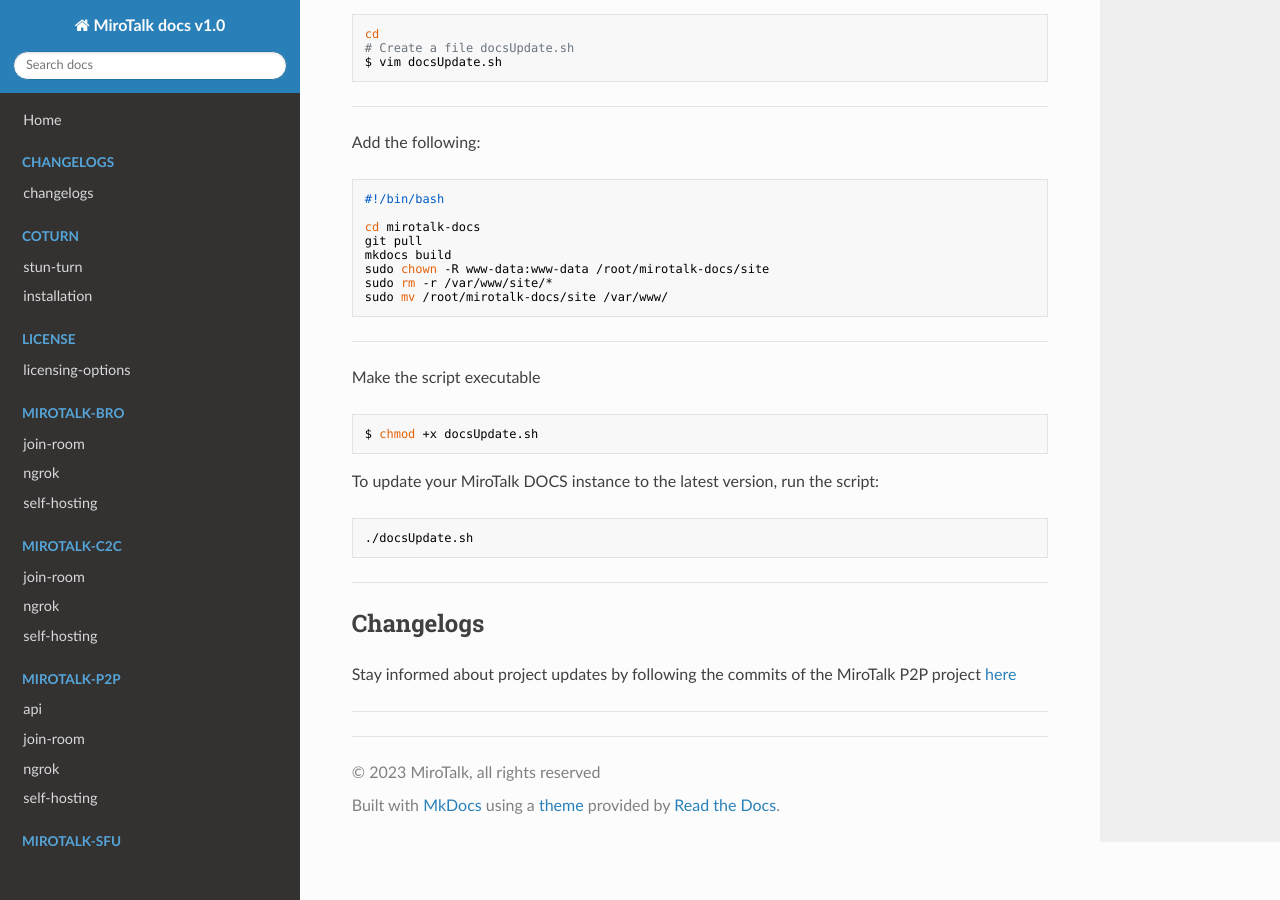
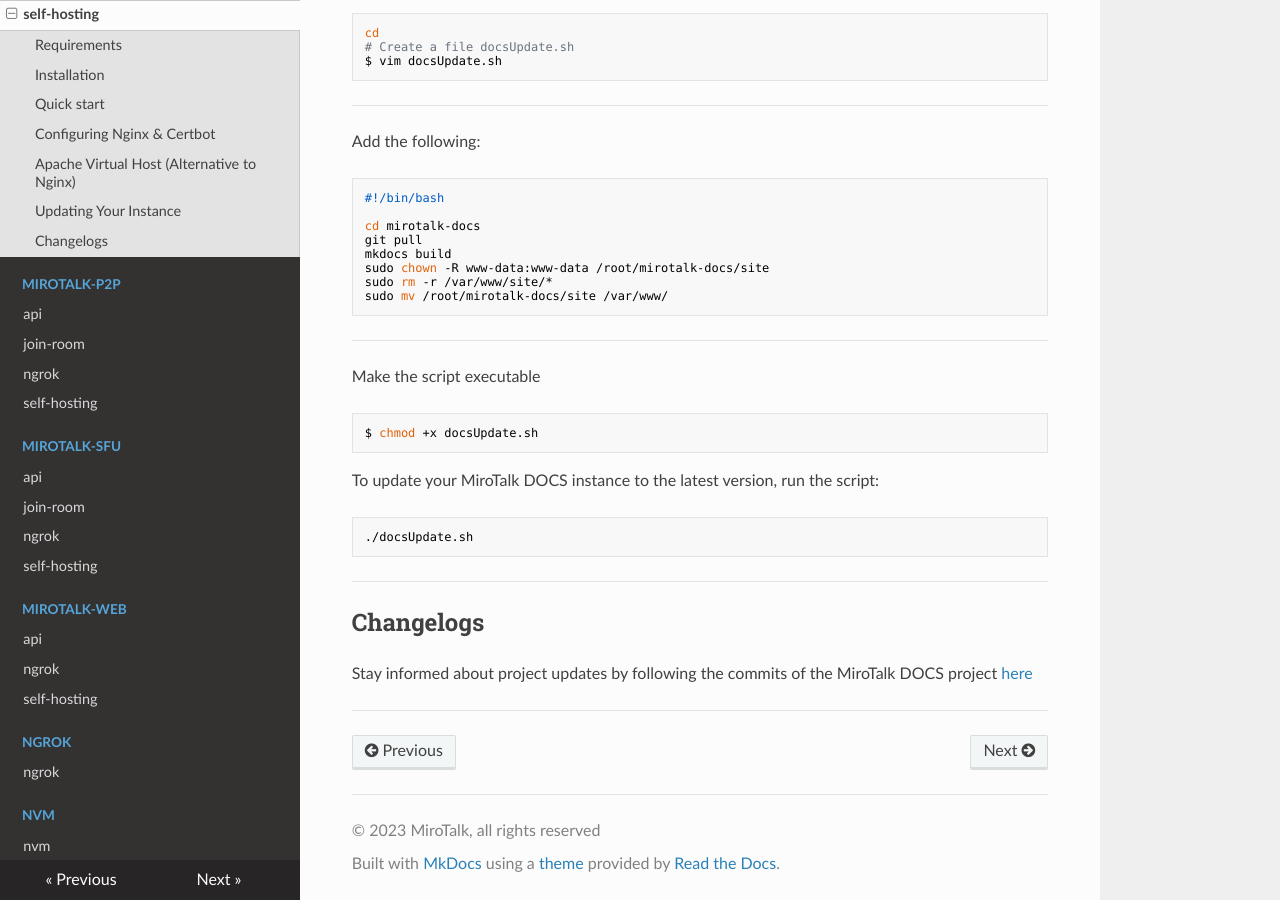
Before and after one commit to miroslavpejic85/mirotalk-docs, an MkDocs documentation site: the page built from docs/mirotalk-docs/self-hosting.md, in a window 1280 px wide and 900 px high, scrolled down 3411 px. Built offline with MkDocs 1.6.1, drawn with Linux system fonts in a browser that asks for light colours; nearby versions of some CDN libraries; some of the changed text lies outside the part shown.

Commit message:
[mirotalkdocs] - update docs

````diff
--- a/docs/mirotalk-docs/self-hosting.md
+++ b/docs/mirotalk-docs/self-hosting.md
@@ -11,7 +11,7 @@
 
 ## Installation
 
-Install `MkDocs`:
+Install [MkDocs](https://www.mkdocs.org/getting-started/)
 
 ```bash
 $ pip install mkdocs
@@ -222,6 +222,6 @@
 
 ## Changelogs
 
-Stay informed about project updates by following the commits of the MiroTalk P2P project [here](https://github.com/miroslavpejic85/mirotalk-docs/commits/main)
+Stay informed about project updates by following the commits of the MiroTalk DOCS project [here](https://github.com/miroslavpejic85/mirotalk-docs/commits/main)
 
 ---
--- a/mkdocs.yml
+++ b/mkdocs.yml
@@ -19,6 +19,8 @@
     - join-room: mirotalk-c2c/join-room.md
     - ngrok: mirotalk-c2c/ngrok.md
     - self-hosting: mirotalk-c2c/self-hosting.md
+  - mirotalk-docs:
+    - self-hosting: mirotalk-docs/self-hosting.md
   - mirotalk-p2p:
     - api: mirotalk-p2p/api.md
     - join-room: mirotalk-p2p/join-room.md
````
